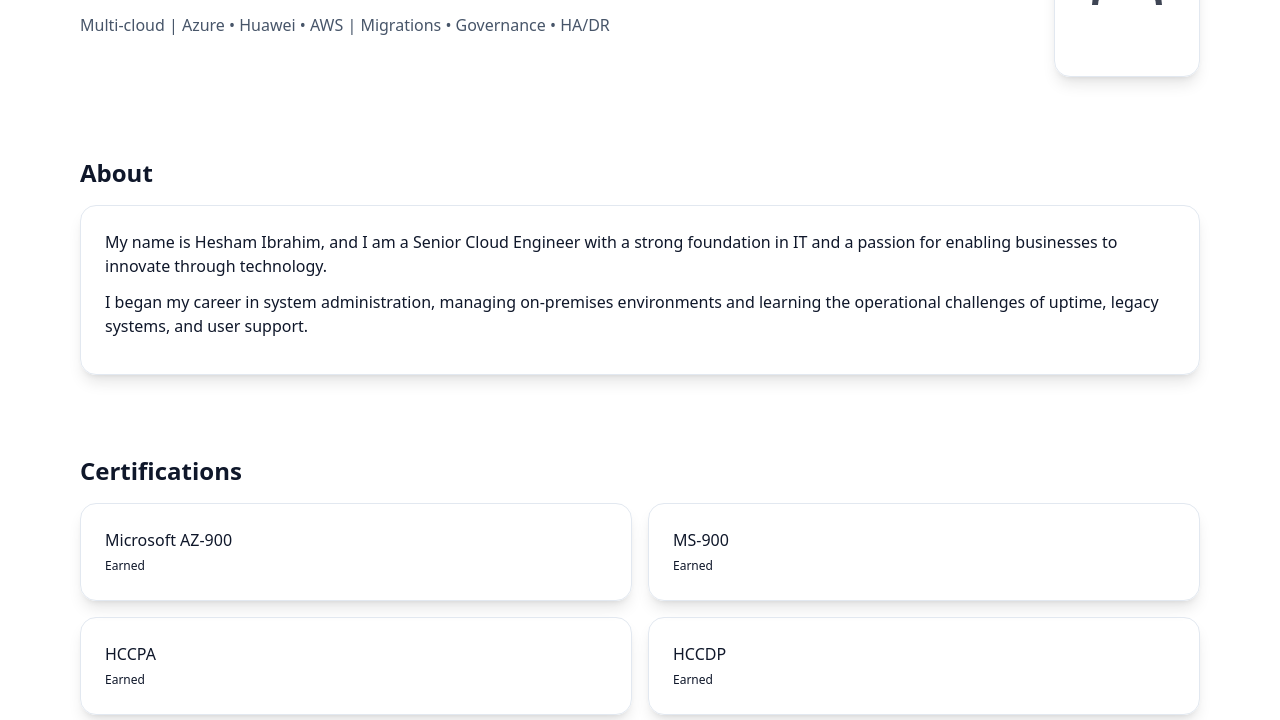
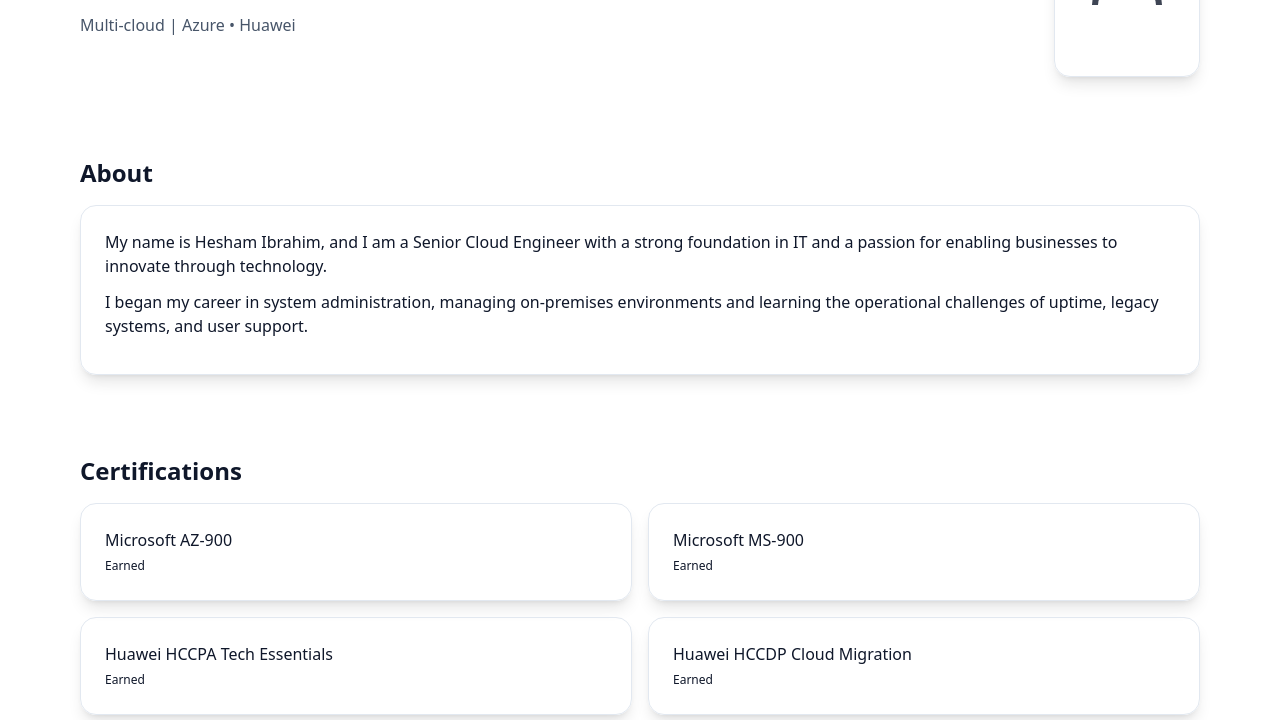
Before and after one commit to heshamibrahim25/Portfolio, a plain HTML site: page index.html in a window 1280 px wide. Shown: the part 232-952 px from the top of the page. Drawn offline with nearby package versions, Linux system fonts and the light colour scheme.

Commit message:
Update index.html
v0.1

```diff
--- a/index.html
+++ b/index.html
@@ -43,7 +43,7 @@
         Hi, I'm <span class="bg-gradient-to-r from-sky-500 to-emerald-500 bg-clip-text text-transparent">Hesham Ibrahim</span>
       </h1>
       <p class="mt-3 text-xl">Senior Cloud Engineer</p>
-      <p class="mt-4 text-slate-600 dark:text-slate-300">Multi-cloud | Azure • Huawei • AWS | Migrations • Governance • HA/DR</p>
+      <p class="mt-4 text-slate-600 dark:text-slate-300">Multi-cloud | Azure • Huawei</p>
     </div>
     <div class="md:col-span-2 md:justify-self-end">
       <div class="rounded-2xl shadow-lg p-6 border border-slate-200 dark:border-slate-700 flex items-center justify-center h-52">
@@ -97,9 +97,9 @@ document.getElementById('theme-toggle').addEventListener('click', () => {
 const data = {
   certifications: [
     { name: "Microsoft AZ-900", status: "Earned" },
-    { name: "MS-900", status: "Earned" },
-    { name: "HCCPA", status: "Earned" },
-    { name: "HCCDP", status: "Earned" }
+    { name: "Microsoft MS-900", status: "Earned" },
+    { name: "Huawei HCCPA Tech Essentials", status: "Earned" },
+    { name: "Huawei HCCDP Cloud Migration", status: "Earned" }
   ],
   projects: [
     {
```
